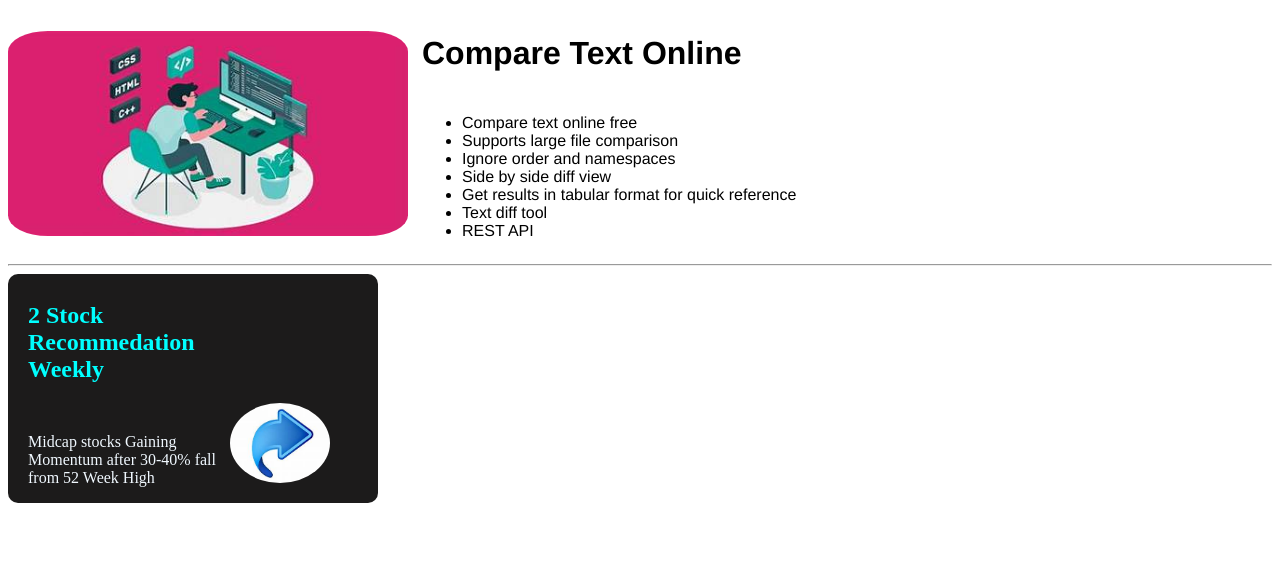
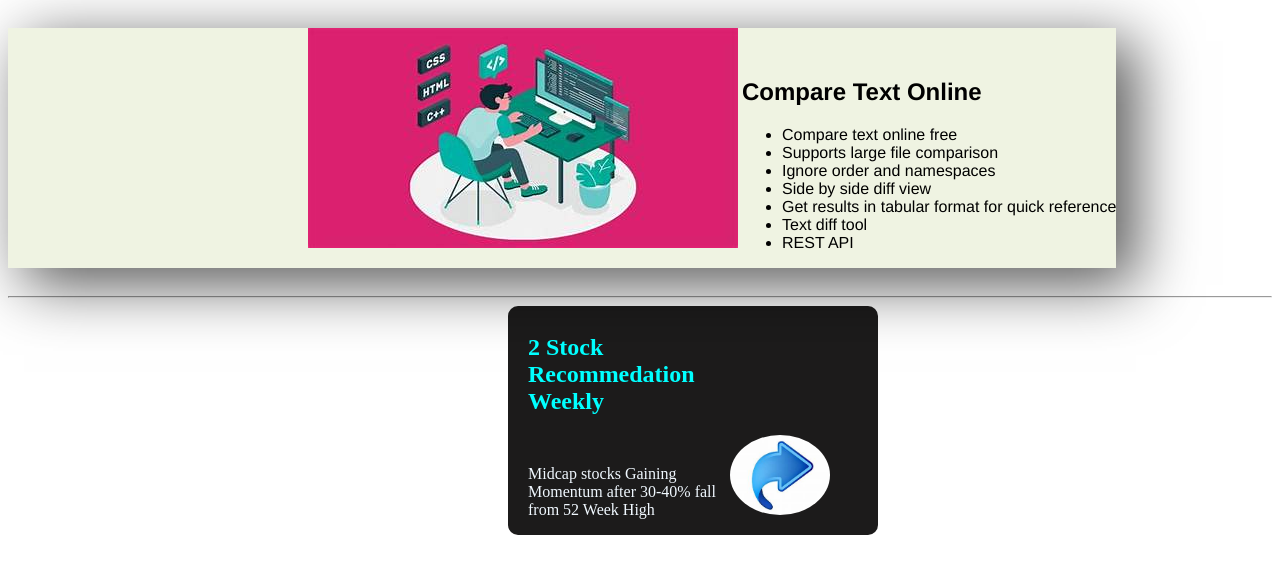
Before and after one commit to sushantjedhe9893/my-profile, a plain HTML site: page simpleCard.html in a window 1280 px wide. Drawn offline with Linux system fonts and the light colour scheme.

Commit message:
Added Backgroud to simple card
Added Backgroud to simple card

```diff
--- a/simpleCard.html
+++ b/simpleCard.html
@@ -6,24 +6,28 @@
     <title>Simple Card</title>
     <style>
         #img1{
-            width: 400px;
-            border-radius: 10%;
+            width: 30px;
+            border-radius: 400px;
             display: inline-block;
-        }
-       #head1{
-        display: inline-block;
-        font-weight: bolder;
-        font-family: 'Franklin Gothic Medium', 'Arial Narrow', Arial, sans-serif;
-        font-size: xx-large;
+            margin-left: 300px;
+
 
         }
-       #developer{
+       #mainsection{
         display: inline-block;
-        padding-left: 10px;
+        margin: 20px auto;
+      box-shadow: 10px 10px 5px 2px rgba(0,0,0,0.66);
+             -webkit-box-shadow: 18px 15px 58px 2px rgba(0,0,0,0.66);
+                -moz-box-shadow: 18px 15px 58px 2px rgba(0,0,0,0.66);
+
+                background-color: rgb(239, 243, 226);;
+
        }
        #list{
         font-family: 'Franklin Gothic Medium', 'Arial Narrow', Arial, sans-serif;
-        font: size 900px;;
+        font: size 900px;
+        display: inline-block;
+        margin-left: 400px;
        }
        #head2{
             color: aqua;
@@ -34,7 +38,7 @@
             border-radius: 10px;
             padding-left: 20px;
             padding-top: 8px;
-
+            margin-left: 500px;
         }
         #para{
             color: aliceblue;
@@ -51,10 +55,17 @@
     </style>
 </head>
 <body>
-    <img src="card.jpeg" alt="Developer" id="img1">
-    <section id="developer">
-    <h2 id="head1">Compare Text Online</h2>
-    <ul id="list">
+    <!-- Main Section -->
+    <section id="mainsection">
+
+        <!-- photo Section -->
+        <section  id="img1">
+            <img src="card.jpeg" alt="Developer">
+        </section>
+          <!-- Info section -->
+        <section id="list">
+            <h2>Compare Text Online</h2>
+            <ul >
                 <li>Compare text online free</li>
                 <li>Supports large file comparison</li>
                 <li>Ignore order and namespaces</li>
@@ -64,6 +75,7 @@
                 <li>REST API</li>
             </ul>
         </section>
+</section>
 <hr>
 <section id="info">
     <h2 id="head2">2 Stock <br>Recommedation <br> Weekly </h2>
```
Lines whose indentation alone changed are shown as unchanged.
